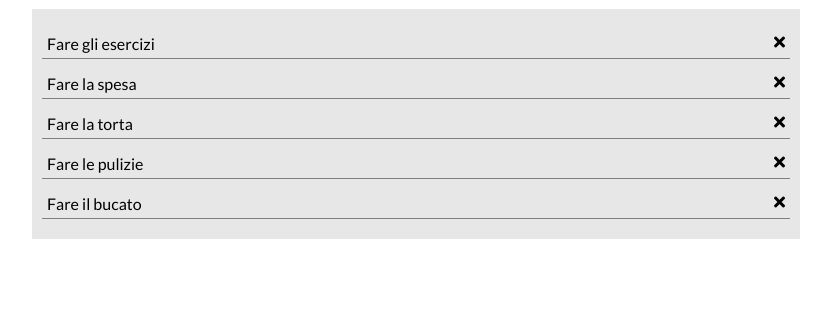
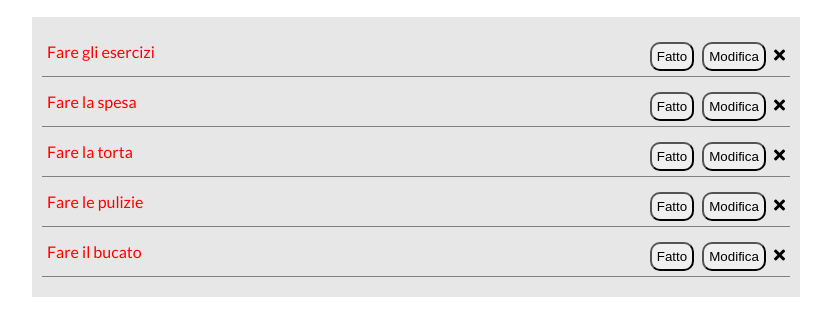
Before and after one commit to touros91/vue-todolist, a plain HTML site: page index.html in a window 1280 px wide. Shown: the part 140-476 px from the top of the page, without its empty margins (224-1055 px from the left). Drawn offline with nearby package versions, Linux system fonts and the light colour scheme.

Commit message:
Aggiunto bonus

```diff
--- a/css/style.css
+++ b/css/style.css
@@ -32,6 +32,12 @@ header {
     width: 100%;
 }
 
+input, button {
+    border-radius: 10px;
+    padding: 5px;
+    margin-right: 5px;
+}
+
 .addToList {
     text-align: center;
     margin-top: 20px;
@@ -52,4 +58,14 @@ ul li {
     padding: 5px;
     display: flex;
     justify-content: space-between;
+
 }
+
+.not-done{
+    color: red;
+}
+
+.done {
+    color: green;
+    text-decoration: line-through;
+}
--- a/index.html
+++ b/index.html
@@ -4,7 +4,7 @@
     <meta charset="UTF-8">
     <meta http-equiv="X-UA-Compatible" content="IE=edge">
     <meta name="viewport" content="width=device-width, initial-scale=1.0">
-    <title>Todo List</title>
+    <title>Vue To Do List</title>
     <!-- Font Awesome -->
     <link rel="stylesheet" href="https://cdnjs.cloudflare.com/ajax/libs/font-awesome/5.15.4/css/all.min.css" integrity="sha512-1ycn6IcaQQ40/MKBW2W4Rhis/DbILU74C1vSrLJxCq57o941Ym01SwNsOMqvEBFlcgUa6xLiPY/NS5R+E6ztJQ==" crossorigin="anonymous" referrerpolicy="no-referrer" />
     <!-- Google Font -->
@@ -24,7 +24,6 @@
                 <input type="text" placeholder="Nuovo Todo" v-model="newTodo">
                 <button @click="addNewTodo()">Aggiungi</button>
             </div>
-
         </header>
 
         <main>
@@ -32,8 +31,12 @@
                 <div class="list-container">
                     <ul>
                         <li v-for="(todo, index) in todos" :key="index">
-                            {{todo}}
-                            <i class="fas fa-times" @click="removeTodo(index)"></i>
+                            <span :class='todos[index].status ? "done" : "not-done"'>{{todo.task}}</span>
+                            <div class="btnAndicons">
+                                <button @click="done(index)" id="fatto">Fatto</button>
+                                <button>Modifica</button>
+                                <i class="fas fa-times" @click="removeTodo(index)"></i>
+                            </div>
                         </li>
                     </ul>
                 </div>
--- a/js/main.js
+++ b/js/main.js
@@ -7,28 +7,50 @@
 // Aggiungere lo stato per ogni todo e modificare la visualizzazione dell'elemento in pagina, verde e barrato se il todo è stato fatto o rosso se non è ancora stato fatto.
 // Prevedere inoltre un pulsante per modificare lo stato del singolo todo
 
-
 const app = new Vue(
     {
         el: '#root',
         data: {
             todos: [
-                "Fare gli esercizi",
-                "Fare la spesa",
-                "Fare la torta",
-                "Fare le pulizie",
-                "Fare il bucato"
+                {
+                    task: "Fare gli esercizi",
+                    status: false
+                },
+                {
+                    task: "Fare la spesa",
+                    status: false
+                },
+                {
+                    task: "Fare la torta",
+                    status: false
+                },
+                {
+                    task: "Fare le pulizie",
+                    status: false
+                },
+                {
+                    task: "Fare il bucato",
+                    status: false
+                }
             ],
             newTodo: ""
         },
         methods: {
             addNewTodo: function (){
                 if(this.newTodo != ""){
-                    this.todos.push(this.newTodo);
+                    this.todos.push(
+                        {
+                        task: this.newTodo,
+                        status: false
+                        }
+                    );
                 }
             },
             removeTodo: function(index){
                 this.todos.splice(index, 1);
+            },
+            done: function(index){
+                this.todos[index].status = true;
             }
         }
     }
```
